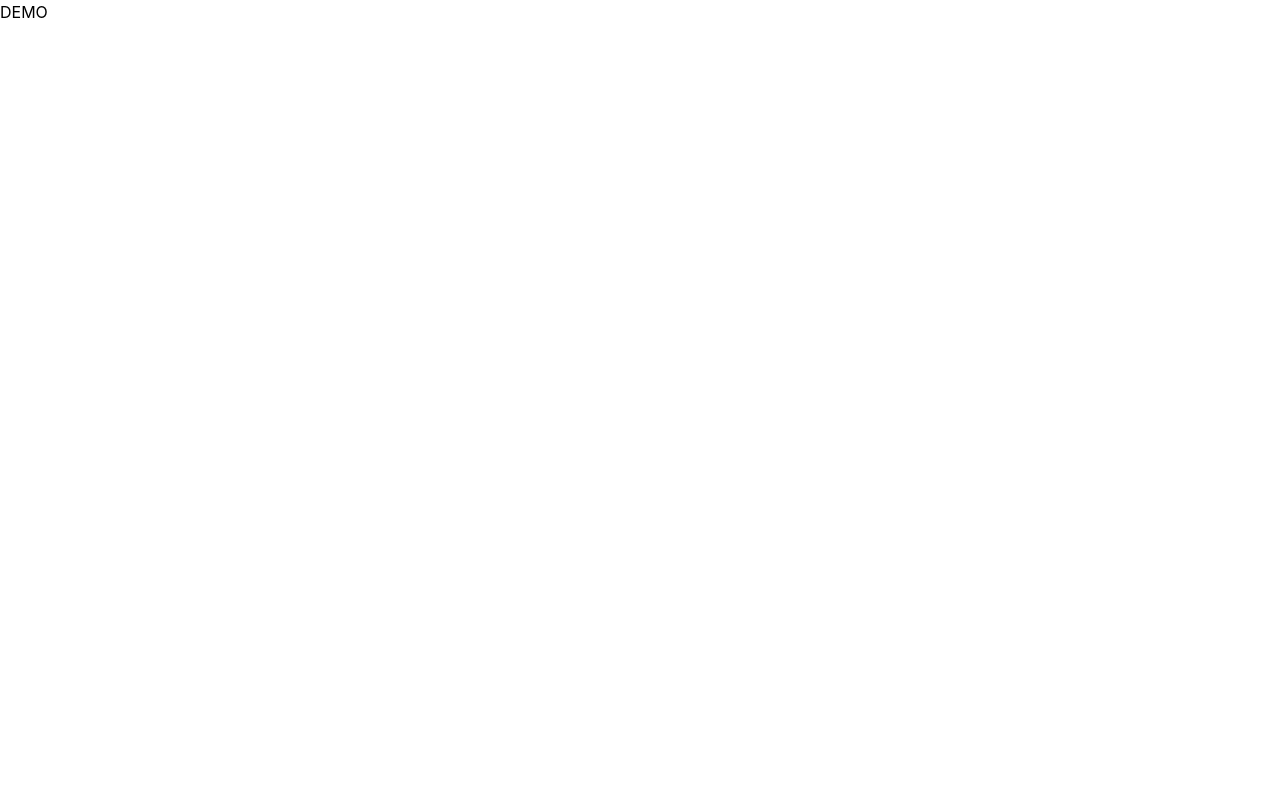
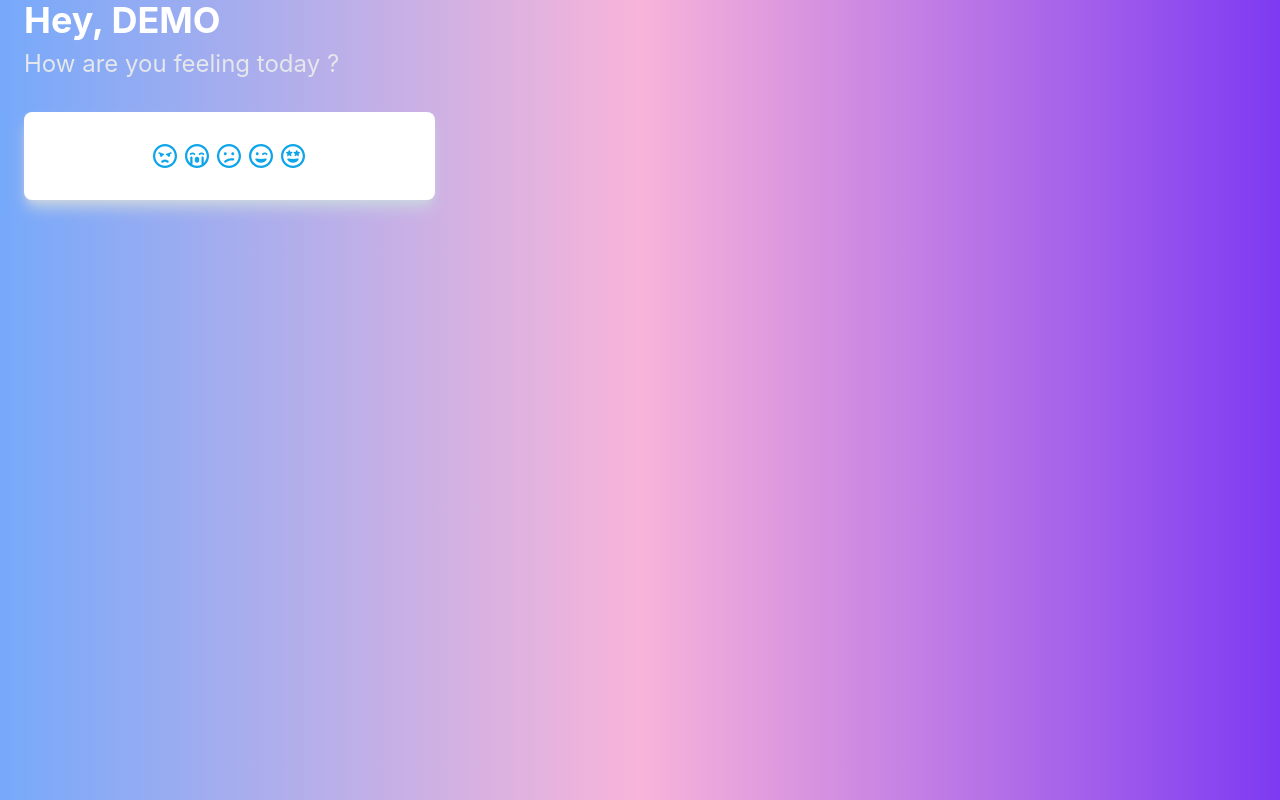
Before and after one commit to velociraptor98/junction, a React (Create React App) app in the folder frontend/: page / in a window 1280 px wide. Built offline with nearby package versions, Linux system fonts and the light colour scheme.

Commit message:
Adding in the frontend components

```diff
--- a/frontend/package.json
+++ b/frontend/package.json
@@ -6,6 +6,7 @@
     "@testing-library/jest-dom": "^5.16.5",
     "@testing-library/react": "^13.4.0",
     "@testing-library/user-event": "^13.5.0",
+    "axios": "^1.3.4",
     "flowbite": "^1.6.4",
     "flowbite-react": "^0.4.2",
     "react": "^18.2.0",
--- a/frontend/src/App.js
+++ b/frontend/src/App.js
@@ -1,9 +1,29 @@
 import Landing from "./components/user/Landing";
+import MainFeed from "./components/feed/MainFeed";
+import { useState } from "react";
 // Handle data for login user
+// TODO CHANGE PROPS TO DATA RECEIVED FROM API
 function App() {
+  const [currentState,setCurrentState] = useState("land");
+  const [currentEmotion, setCurrentEmotion] = useState("");
+  const updateState = (state) => {
+    setCurrentState(state);
+  }
+  const updateCurrentEmotion = (emotion) => {
+    setCurrentEmotion(emotion);
+  }
   return (
-   <Landing
-   name = "DEMO"/>
+  <div className = 'h-screen bg-gradient-to-l from-purple-600 via-pink-300 to-blue-400'>
+   {currentState === 'land' && <Landing
+   name = "DEMO"
+   updateStateHandle = {updateState}
+   updateCurrentEmotion = {updateCurrentEmotion}/>
+  }
+  {currentState === 'feed' && <MainFeed
+  currentEmotion = {currentEmotion}
+  updateStateHandle = {updateState}/>
+  }
+   </div>
   );
 }
 export default App;
--- /dev/null
+++ b/frontend/src/components/feed/MainFeed.jsx
@@ -0,0 +1,8 @@
+function MainFeed(props){
+    return(
+        <div>
+            {`In case you were feeling, ${props.currentEmotion}`}
+        </div>
+    )
+}
+export default MainFeed;
--- /dev/null
+++ b/frontend/src/components/user/Emoji.jsx
@@ -0,0 +1,36 @@
+function Emoji(props) {
+    return (
+        <div class="flex justify-center bg-white p-8 shadow-lg shadow-slate-300 rounded-lg w-1/3 space-x-1 lg:space-x-2">
+            <button onClick = {() => props.clickHandler("angry")}>
+                <svg class="text-sky-500 w-6 h-auto fill-current" xmlns="http://www.w3.org/2000/svg" viewBox="0 0 512 512">
+                    <path d="M328.4 393.5C318.7 402.6 303.5 402.1 294.5 392.4C287.1 384.5 274.4 376 256 376C237.6 376 224.9 384.5 217.5 392.4C208.5 402.1 193.3 402.6 183.6 393.5C173.9 384.5 173.4 369.3 182.5 359.6C196.7 344.3 221.4 328 256 328C290.6 328 315.3 344.3 329.5 359.6C338.6 369.3 338.1 384.5 328.4 393.5zM144.4 240C144.4 231.2 147.9 223.2 153.7 217.4L122.9 207.2C114.6 204.4 110 195.3 112.8 186.9C115.6 178.6 124.7 174 133.1 176.8L229.1 208.8C237.4 211.6 241.1 220.7 239.2 229.1C236.4 237.4 227.3 241.1 218.9 239.2L208.1 235.6C208.3 237 208.4 238.5 208.4 240C208.4 257.7 194 272 176.4 272C158.7 272 144.4 257.7 144.4 240V240zM368.4 240C368.4 257.7 354 272 336.4 272C318.7 272 304.4 257.7 304.4 240C304.4 238.4 304.5 236.8 304.7 235.3L293.1 239.2C284.7 241.1 275.6 237.4 272.8 229.1C270 220.7 274.6 211.6 282.9 208.8L378.9 176.8C387.3 174 396.4 178.6 399.2 186.9C401.1 195.3 397.4 204.4 389.1 207.2L358.9 217.2C364.7 223 368.4 231.1 368.4 240H368.4zM0 256C0 114.6 114.6 0 256 0C397.4 0 512 114.6 512 256C512 397.4 397.4 512 256 512C114.6 512 0 397.4 0 256zM256 464C370.9 464 464 370.9 464 256C464 141.1 370.9 48 256 48C141.1 48 48 141.1 48 256C48 370.9 141.1 464 256 464z" />
+                </svg>
+            </button>
+
+            <button onClick = {() => props.clickHandler("cry")}>
+                <svg class="text-sky-500 w-6 h-auto fill-current" xmlns="http://www.w3.org/2000/svg" viewBox="0 0 512 512">
+                    <path d="M159.6 220C148.1 220 139.7 223.8 134.2 229.7C126.7 237.7 114 238.1 105.1 230.6C97.89 223 97.48 210.4 105 202.3C119.6 186.8 140.3 180 159.6 180C178.1 180 199.7 186.8 214.2 202.3C221.8 210.4 221.4 223 213.3 230.6C205.2 238.1 192.6 237.7 185 229.7C179.6 223.8 170.3 220 159.6 220zM297.9 230.6C289.9 223 289.5 210.4 297 202.3C311.6 186.8 332.3 180 351.6 180C370.1 180 391.7 186.8 406.2 202.3C413.8 210.4 413.4 223 405.3 230.6C397.2 238.1 384.6 237.7 377 229.7C371.6 223.8 362.3 220 351.6 220C340.1 220 331.7 223.8 326.2 229.7C318.7 237.7 306 238.1 297.9 230.6zM208 320C208 293.5 229.5 272 256 272C282.5 272 304 293.5 304 320V352C304 378.5 282.5 400 256 400C229.5 400 208 378.5 208 352V320zM0 256C0 114.6 114.6 0 256 0C397.4 0 512 114.6 512 256C512 397.4 397.4 512 256 512C114.6 512 0 397.4 0 256zM400 406.1C439.4 368.2 464 314.1 464 256C464 141.1 370.9 48 256 48C141.1 48 48 141.1 48 256C48 314.1 72.55 368.2 112 406.1V288C112 274.7 122.7 264 136 264C149.3 264 160 274.7 160 288V440.6C188.7 455.5 221.4 464 256 464C290.6 464 323.3 455.5 352 440.6V288C352 274.7 362.7 264 376 264C389.3 264 400 274.7 400 288V406.1z" />
+                </svg>
+            </button>
+
+            <button onClick = {() => props.clickHandler("indiff")}>
+                <svg class="text-sky-500 w-6 h-auto fill-current" xmlns="http://www.w3.org/2000/svg" viewBox="0 0 512 512">
+                    <path d="M190.4 395.2C179.8 403.2 164.8 401 156.8 390.4C148.8 379.8 150.1 364.8 161.6 356.8L174.4 347.2C211.8 319.2 257.3 304 304 304H344C357.3 304 368 314.7 368 328C368 341.3 357.3 352 344 352H304C267.7 352 232.3 363.8 203.2 385.6L190.4 395.2zM208.4 208C208.4 225.7 194 240 176.4 240C158.7 240 144.4 225.7 144.4 208C144.4 190.3 158.7 176 176.4 176C194 176 208.4 190.3 208.4 208zM304.4 208C304.4 190.3 318.7 176 336.4 176C354 176 368.4 190.3 368.4 208C368.4 225.7 354 240 336.4 240C318.7 240 304.4 225.7 304.4 208zM512 256C512 397.4 397.4 512 256 512C114.6 512 0 397.4 0 256C0 114.6 114.6 0 256 0C397.4 0 512 114.6 512 256zM256 48C141.1 48 48 141.1 48 256C48 370.9 141.1 464 256 464C370.9 464 464 370.9 464 256C464 141.1 370.9 48 256 48z" />
+                </svg>
+            </button>
+
+            <button onClick = {() => props.clickHandler("happy")}>
+                <svg class="text-sky-500 w-6 h-auto fill-current" xmlns="http://www.w3.org/2000/svg" viewBox="0 0 512 512">
+                    <path d="M349.5 308.4C368.2 303.1 385.4 320.4 374.1 336.5C350.4 374.6 306.3 399.1 255.9 399.1C205.6 399.1 161.5 374.6 136.9 336.5C126.5 320.4 143.7 303.1 162.3 308.4C191.3 315.1 222.8 318.8 255.9 318.8C289 318.8 320.6 315.1 349.5 308.4zM208.4 208C208.4 225.7 194 240 176.4 240C158.7 240 144.4 225.7 144.4 208C144.4 190.3 158.7 176 176.4 176C194 176 208.4 190.3 208.4 208zM281.9 230.6C273.9 223 273.5 210.4 281 202.3C295.6 186.8 316.3 180 335.6 180C354.1 180 375.7 186.8 390.2 202.3C397.8 210.4 397.4 223 389.3 230.6C381.2 238.1 368.6 237.7 361 229.7C355.6 223.8 346.3 220 335.6 220C324.1 220 315.7 223.8 310.2 229.7C302.7 237.7 290 238.1 281.9 230.6zM512 256C512 397.4 397.4 512 256 512C114.6 512 0 397.4 0 256C0 114.6 114.6 0 256 0C397.4 0 512 114.6 512 256zM256 48C141.1 48 48 141.1 48 256C48 370.9 141.1 464 256 464C370.9 464 464 370.9 464 256C464 141.1 370.9 48 256 48z" />
+                </svg>
+            </button>
+
+            <button onClick = {() => props.clickHandler("ecstatic")}>
+                <svg class="text-sky-500 w-6 h-auto fill-current" xmlns="http://www.w3.org/2000/svg" viewBox="0 0 512 512">
+                    <path d="M199.8 167.3L237.9 172.3C240.1 172.7 243.5 174.8 244.5 177.8C245.4 180.7 244.6 183.9 242.4 186L214.5 212.5L221.5 250.3C222 253.4 220.8 256.4 218.3 258.2C215.8 260.1 212.5 260.3 209.8 258.8L175.1 240.5L142.2 258.8C139.5 260.3 136.2 260.1 133.7 258.2C131.2 256.4 129.1 253.4 130.5 250.3L137.5 212.5L109.6 186C107.4 183.9 106.6 180.7 107.5 177.8C108.5 174.8 111 172.7 114.1 172.3L152.2 167.3L168.8 132.6C170.1 129.8 172.9 128 175.1 128C179.1 128 181.9 129.8 183.2 132.6L199.8 167.3zM359.8 167.3L397.9 172.3C400.1 172.7 403.5 174.8 404.5 177.8C405.4 180.7 404.6 183.9 402.4 186L374.5 212.5L381.5 250.3C382 253.4 380.8 256.4 378.3 258.2C375.8 260.1 372.5 260.3 369.8 258.8L336 240.5L302.2 258.8C299.5 260.3 296.2 260.1 293.7 258.2C291.2 256.4 289.1 253.4 290.5 250.3L297.5 212.5L269.6 186C267.4 183.9 266.6 180.7 267.5 177.8C268.5 174.8 271 172.7 274.1 172.3L312.2 167.3L328.8 132.6C330.1 129.8 332.9 128 336 128C339.1 128 341.9 129.8 343.2 132.6L359.8 167.3zM349.5 308.4C368.2 303.1 385.4 320.4 374.1 336.5C350.4 374.6 306.3 399.1 255.9 399.1C205.6 399.1 161.5 374.6 136.9 336.5C126.5 320.4 143.7 303.1 162.3 308.4C191.3 315.1 222.8 318.8 255.9 318.8C289 318.8 320.6 315.1 349.5 308.4zM0 256C0 114.6 114.6 0 256 0C397.4 0 512 114.6 512 256C512 397.4 397.4 512 256 512C114.6 512 0 397.4 0 256zM256 464C370.9 464 464 370.9 464 256C464 141.1 370.9 48 256 48C141.1 48 48 141.1 48 256C48 370.9 141.1 464 256 464z" />
+                </svg>
+            </button>
+        </div >
+    )
+}
+export default Emoji;
--- a/frontend/src/components/user/Landing.jsx
+++ b/frontend/src/components/user/Landing.jsx
@@ -1,7 +1,22 @@
-function Landing(props){
+import Emoji from "./Emoji";
+function Landing(props) {
+
+    const clickHandler = (emotion) => {
+        // Fill over the code for handling the next pages
+        console.log("EMOTION: ",emotion);
+        // Swap the component to be loaded
+        props.updateStateHandle("feed");
+    }
     return (
-        <div className="landing-main">
-            {(props.name || "DEMO USER")}
+        <div className="container mx-auto px-6 flex-col place-content-center">
+            <h2 className="text-4xl font-bold mb-2 text-white flex-auto ml-auto mr-auto">
+                {`Hey, ${props.name}`}
+            </h2>
+            <h3 className="text-2xl mb-8 text-gray-200">
+                How are you feeling today ?
+            </h3>
+            <Emoji
+            clickHandler = {clickHandler}/>
         </div>
     )
 }
```
Also changed, not shown: 1 other file (tests, documents, lock files or other folders).
